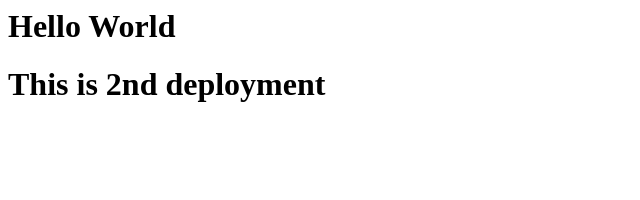
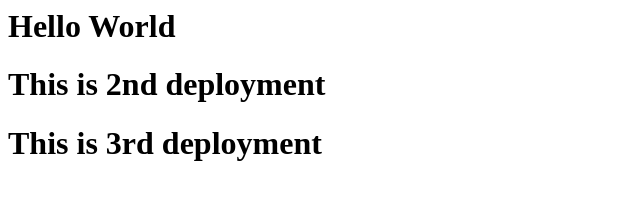
Before and after one commit to saifatc/hello-world, a plain HTML site: page index.html in a window 1280 px wide. Shown: the whole page, without its empty margins (0-640 px from the left). Drawn offline with Linux system fonts and the light colour scheme.

Commit message:
Update index.html

```diff
--- a/index.html
+++ b/index.html
@@ -1,2 +1,3 @@
 <h1>Hello World</h1>
 <h1>This is 2nd deployment</h1>
+<h1>This is 3rd deployment</h1>
```
